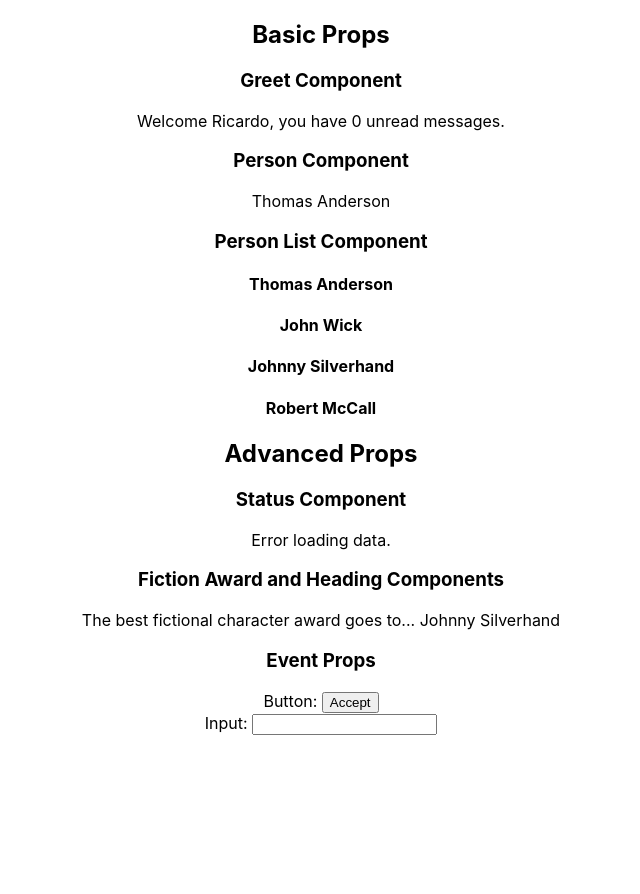
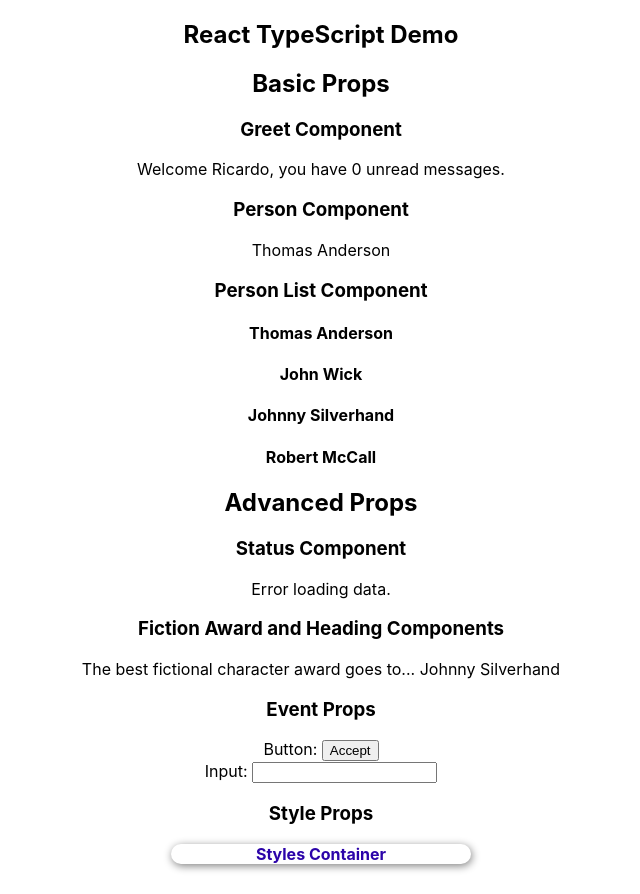
Before and after one commit to rodmor59/react-typescript-demo, a React (Create React App) app: page / in a window 1280 px wide. Shown: the whole page, without its empty margins (319-959 px from the left). Before the commit the page ends 800 px from the top, so only its background shows below. Built offline with nearby package versions, Linux system fonts and the light colour scheme; the HTML template or start-up script is replaced by a standard one.

Commit message:
Add TypeScript style  props components

```diff
--- a/src/App.tsx
+++ b/src/App.tsx
@@ -1,4 +1,5 @@
 import Button from './components/Button';
+import Container from './components/Container';
 import Greet from './components/Greet';
 import Input from './components/Input';
 import Person from './components/Person';
@@ -11,6 +12,17 @@ import './App.css';
 // Types
 type ButtonMouseEvent = React.MouseEvent<HTMLButtonElement>
 type InputChangeEvent = React.ChangeEvent<HTMLInputElement>
+
+// Miscellaneous consts
+const containerStyles = {
+    borderRadius: '10px',
+    boxShadow: '1px 2px 9px gray',
+    color: '#2b03a9',
+    fontWeight: 'bold',
+    maxWidth: '300px',
+    margin: 'auto',
+    marginBottom: '30px'
+}
 
 // Message Consts
 const logMsgClickHandled = 'Click handled';
@@ -52,6 +64,7 @@ function App() {
 
     return (
         <div className="App">
+            <h2>React TypeScript Demo</h2>
             <h2>Basic Props</h2>
             <h3>Greet Component</h3>
             <Greet
@@ -82,6 +95,8 @@ function App() {
             <div>
                 Input: <Input value='' onChange={(handleChange)} handleChangeInternally={true} />
             </div>
+            <h3>Style Props</h3>
+            <Container styles={containerStyles}/>
         </div>
     );
 }
--- /dev/null
+++ b/src/components/Container.tsx
@@ -0,0 +1,13 @@
+type ContainerProps = {
+    styles: React.CSSProperties
+}
+
+function Container (props: ContainerProps) {
+    return (
+        <div style={props.styles}>
+            Styles Container
+        </div>
+    )
+}
+
+export default Container
```
